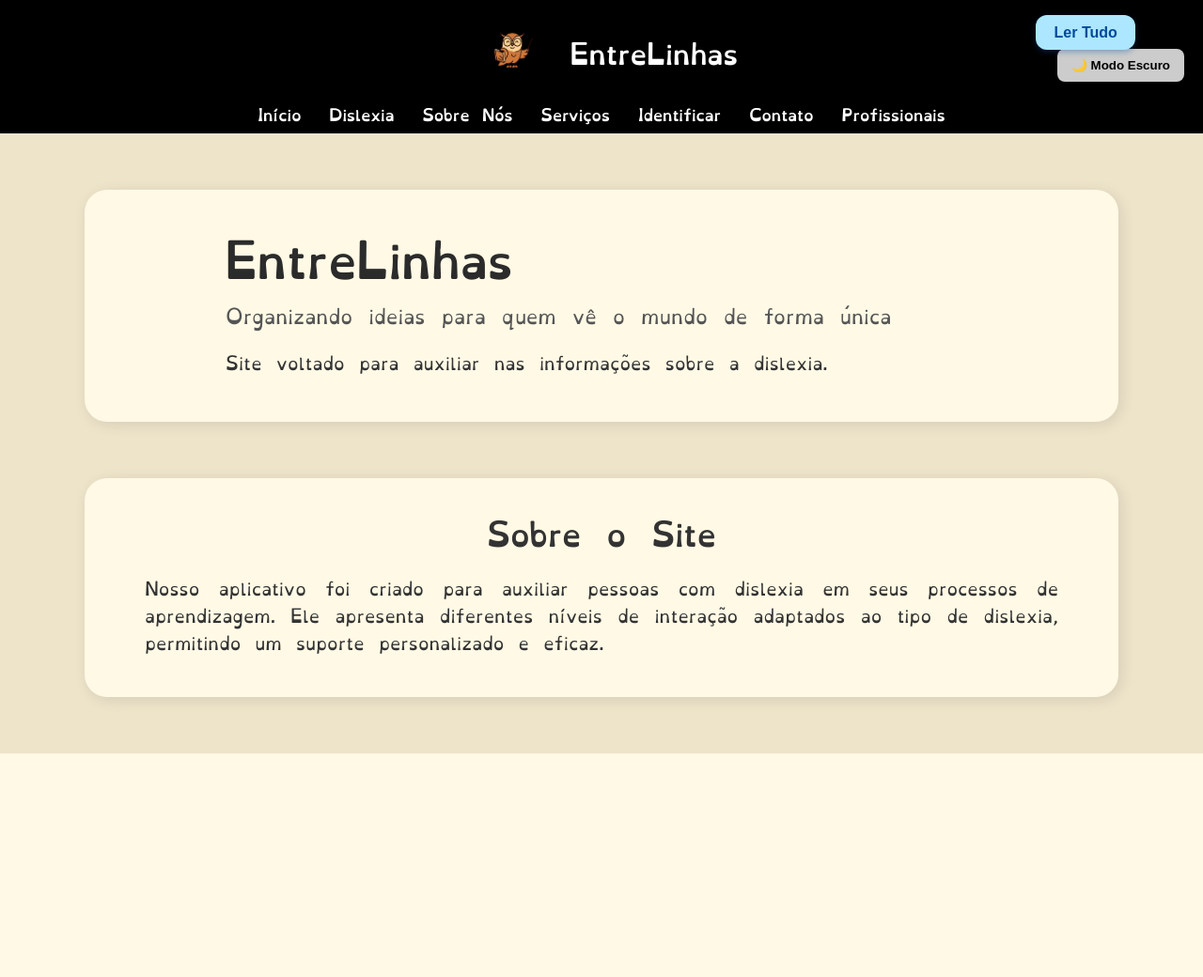
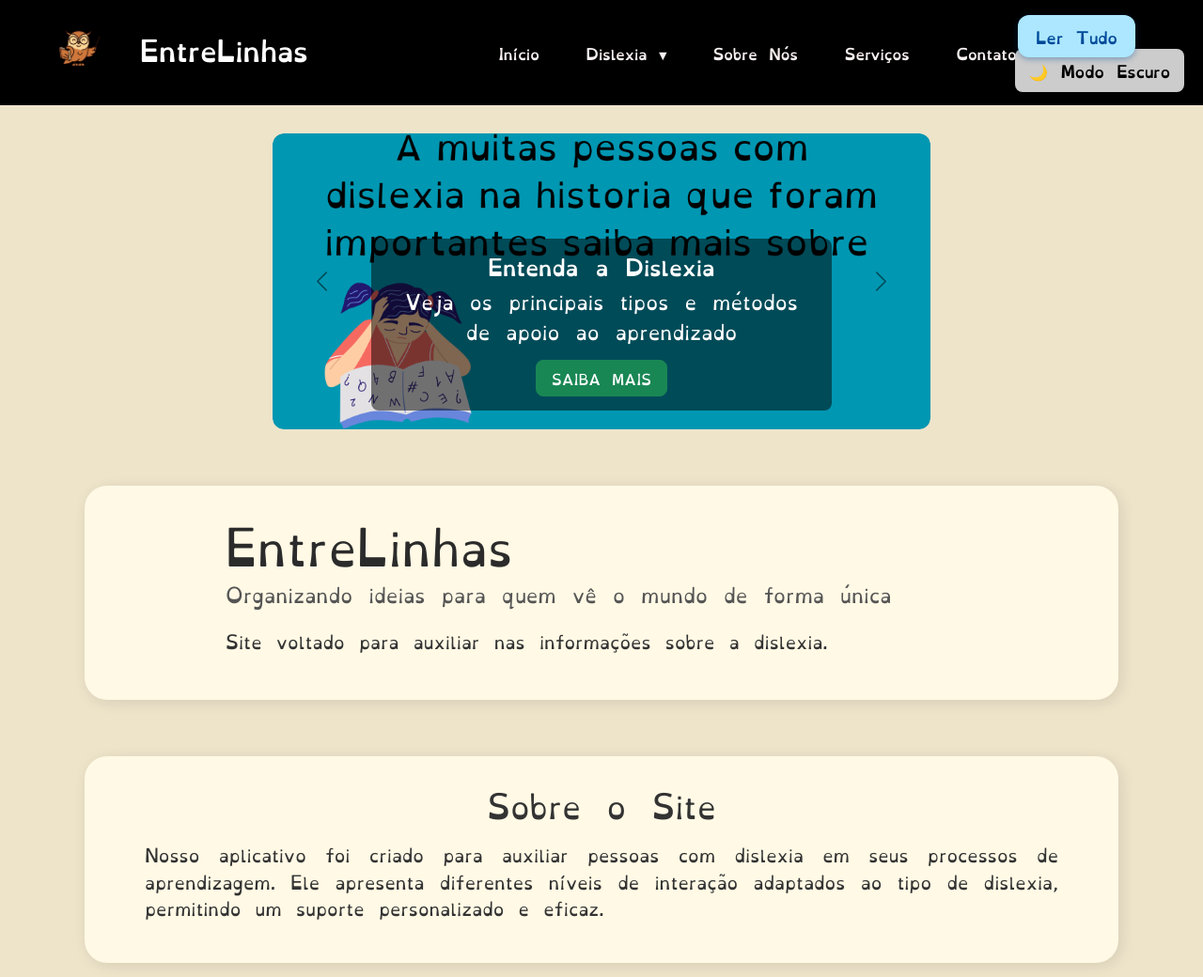
Before and after one commit to paula-faustino/Entre-Linhas, a PHP site: page / in a window 1280 px wide. Shown: the top 1040 px of the page at 94% size. Before the commit the page ends 802 px from the top, so only its background shows below. Run offline with PHP 8.4, Linux system fonts and the light colour scheme.

Commit message:
atualização do inicio

```diff
--- a/entrelinhas_php_final/index.php
+++ b/entrelinhas_php_final/index.php
@@ -8,6 +8,10 @@
   <meta charset="UTF-8" />
   <meta name="viewport" content="width=device-width, initial-scale=1" />
   <title>EntreLinhas</title>
+
+  <!-- ✅ Adicionado -->
+  <link href="https://cdn.jsdelivr.net/npm/bootstrap@5.3.3/dist/css/bootstrap.min.css" rel="stylesheet">
+
   <link rel="stylesheet" href="styles.css" />
   <style>
 
@@ -74,6 +78,101 @@
     }
 
 
+    /* ====== MENU PRINCIPAL ====== */
+.menu {
+  list-style: none;
+  margin: 0;
+  padding: 0;
+  display: flex;
+  align-items: center;
+  gap: 20px;
+}
+
+.menu li {
+  position: relative;
+}
+
+.menu a {
+  text-decoration: none;
+  color: #f8f0f0ff;
+  font-weight: 600;
+  padding: 10px 15px;
+  display: block;
+}
+
+/* ====== DROPDOWN ====== */
+.dropdown-content {
+  display: none;
+  position: absolute;
+  top: 100%;
+  left: 0;
+  background-color: #87c6d6;
+  min-width: 200px;
+  border-radius: 4px;
+  box-shadow: 0 4px 8px rgba(0,0,0,0.15);
+  z-index: 100;
+}
+
+.dropdown-content li a {
+  color: white;
+  padding: 12px 15px;
+  font-weight: 500;
+}
+
+.dropdown-content li a:hover {
+  background-color: #004c80;
+}
+
+/* Mostrar submenu quando passar o mouse */
+.dropdown:hover .dropdown-content {
+  display: block;
+}
+
+
+/* ===== AJUSTE DO TAMANHO DO CARROSSEL ===== */
+#carouselExample {
+  max-width: 700px;  /* 🔹 largura máxima menor */
+  margin: 30px auto; /* 🔹 centraliza o carrossel */
+  border-radius: 12px;
+  overflow: hidden;  /* 🔹 impede imagens de ultrapassar o contorno */
+}
+
+/* 🔹 Tamanho da imagem do carrossel */
+#carouselExample img {
+  height: 315px;     /* 🔹 altura reduzida da imagem */
+  object-fit: cover; /* 🔹 mantém proporção sem distorcer */
+  border-radius: 12px;
+}
+
+/* 🔹 Tamanho e aparência das setas de navegação */
+.carousel-control-prev-icon,
+.carousel-control-next-icon {
+  width: 25px;   /* largura menor */
+  height: 25px;  /* altura menor */
+  background-size: 100% 100%;
+  filter: invert(100%); /* 🔹 deixa as setas brancas visíveis em imagens escuras */
+}
+
+/* 🔹 Reduz o tamanho da legenda dentro do carrossel */
+.carousel-caption {
+  background: rgba(0, 0, 0, 0.5);
+  padding: 15px 20px;
+  border-radius: 8px;
+}
+
+.carousel-caption h1 {
+  font-size: 22px; /* título menor */
+}
+
+.carousel-caption p {
+  font-size: 16px; /* texto menor */
+}
+
+.carousel-caption a.btn {
+  font-size: 14px;
+  padding: 8px 16px;
+}
+
   </style>
 
 </head>
@@ -86,13 +185,24 @@
     <img src="imagems/coruja.png" alt="Logo" class="log-imag">
     <h1 class="titulo">EntreLinhas</h1>
   </div>
+
   <nav>
-        <ul>
+    <ul class="menu">
       <li><a href="index.php">Início</a></li>
-          <li><a href="#dislexia" data-page="dislexia.php">Dislexia</a></li>
+
+      <!-- MENU DROPDOWN DE DISLEXIA -->
+      <li class="dropdown">
+        <a href="#dislexia" data-page="dislexia.php">Dislexia ▾</a>
+        <ul class="dropdown-content">
+          <li><a href="oque-e-dislexia.php">O que é Dislexia</a></li>
+          <li><a href="tipos-dislexia.php">Tipos de Dislexia</a></li>
+           <li><a href="#identificar" data-page="identificar.php">Como Identificar</a></li>
+           <li><a href="#Pessoas" date-page="Conteudo/PessoasC.php">Pessoas com Dislexia</a></li>
+        </ul>
+      </li>
+
       <li><a href="#sobre-nos" data-page="sobre.php">Sobre Nós</a></li>
       <li><a href="#servicos" data-page="servicos.php">Serviços</a></li>
-          <li><a href="#identificar" data-page="identificar.php">Identificar</a></li>
       <li><a href="#contato" data-page="contato.php">Contato</a></li>
       <li><a href="#profissionais" data-page="profissionais.php">Profissionais</a></li>
     </ul>
@@ -102,6 +212,31 @@
   <main id="conteudo">
 
 <!-- conteudo da pagina -->
+
+
+<div id="carouselExample" class="carousel slide" data-bs-ride="carousel">
+  <div class="carousel-inner">
+  <div class="carousel-item active"> <!-- ✅ adicionado 'active' -->
+    <img src="imagems/PessoasC.png" class="d-block w-100" alt="Entenda a Dislexia">
+      <div class="carousel-caption d-flex flex-column align-items-center justify-content-center">
+        <h1 class="fw-bold text-white">Entenda a Dislexia</h1>
+        <p class="fs-5">Veja os principais tipos e métodos de apoio ao aprendizado</p>
+        <a href="conteudo/PessoasC.php" class="btn btn-success btn-lg">SAIBA MAIS</a>
+      </div>
+    </div>
+
+  </div>
+
+  <!-- Botões de navegação -->
+  <button class="carousel-control-prev" type="button" data-bs-target="#carouselExample" data-bs-slide="prev">
+    <span class="carousel-control-prev-icon"></span>
+  </button>
+  <button class="carousel-control-next" type="button" data-bs-target="#carouselExample" data-bs-slide="next">
+    <span class="carousel-control-next-icon"></span>
+  </button>
+</div>
+
+
 <section>
         <div class="hero-content">
           <h1>EntreLinhas</h1>
@@ -114,6 +249,14 @@
       <h2>Sobre o Site</h2>
       <p>Nosso aplicativo foi criado para auxiliar pessoas com dislexia em seus processos de aprendizagem. Ele apresenta diferentes níveis de interação adaptados ao tipo de dislexia, permitindo um suporte personalizado e eficaz.</p>
 </section>
+
+</div>
+<button class="carousel-control-prev" ...></button>
+<button class="carousel-control-next" ...></button>
+</div>
+
+
+<script src="https://cdn.jsdelivr.net/npm/bootstrap@5.3.3/dist/js/bootstrap.bundle.min.js"></script>
 
 <!--botão modo escuro-->
 <script>
--- a/entrelinhas_php_final/styles.css
+++ b/entrelinhas_php_final/styles.css
@@ -71,13 +71,53 @@ body.modo-escuro textarea {
     cursor: pointer;
 }
 
+/* ===== HEADER MAIS COMPACTO ===== */
+header {
+  background: #000;
+  color: white;
+  padding: 6px 30px; /* 🔹 diminui a altura geral do header */
+  display: flex;
+  align-items: center;
+  justify-content: space-between;
+  gap: 10px; /* 🔹 reduz espaço entre logo e menu */
+}
 
-header {
-    background: #000;
-    color: white;
-   padding: 8px 0;
-    background-image: url ();
+/* ===== LOGO + TEXTO ===== */
+.brand {
+  display: flex;
+  align-items: center;
+  gap: 6px; /* 🔹 espaço menor entre a coruja e o texto */
+}
 
+.brand img {
+  height: 45px;  /* 🔹 diminui tamanho da coruja */
+  width: auto;
+}
+
+.titulo {
+  font-size: 22px; /* 🔹 diminui tamanho do texto "EntreLinhas" */
+  font-weight: bold;
+  color: white;
+  margin: 0;
+}
+
+/* ===== MENU ===== */
+.menu {
+  display: flex;
+  align-items: center;
+  gap: 18px; /* 🔹 reduz o espaço entre os itens do menu */
+}
+
+.menu a {
+  font-size: 15px; /* 🔹 diminui o texto do menu */
+  padding: 6px 10px; /* 🔹 reduz o espaço interno dos links */
+  text-decoration: none;
+  color: #fff;
+  font-weight: 600;
+}
+
+.menu a:hover {
+  color: #87c6d6;
 }
 
 
@@ -423,11 +463,6 @@ button:hover {
 
 
 
-button, .btn-install, .btn-play {
-  transition: background-color 0.3s ease, color 0.3s ease, transform 0.2s ease;
-  cursor: pointer;
-}
-
 button:hover, .btn-install:hover, .btn-play:hover {
   background-color: #aad8ff;
   color: #003366;
```
Also changed, not shown: entrelinhas_php_final/conteudo/PessoasC.php (added, +7 -0 lines), entrelinhas_php_final/imagems/PessoasC.png (added). Lines whose indentation alone changed are shown as unchanged.
